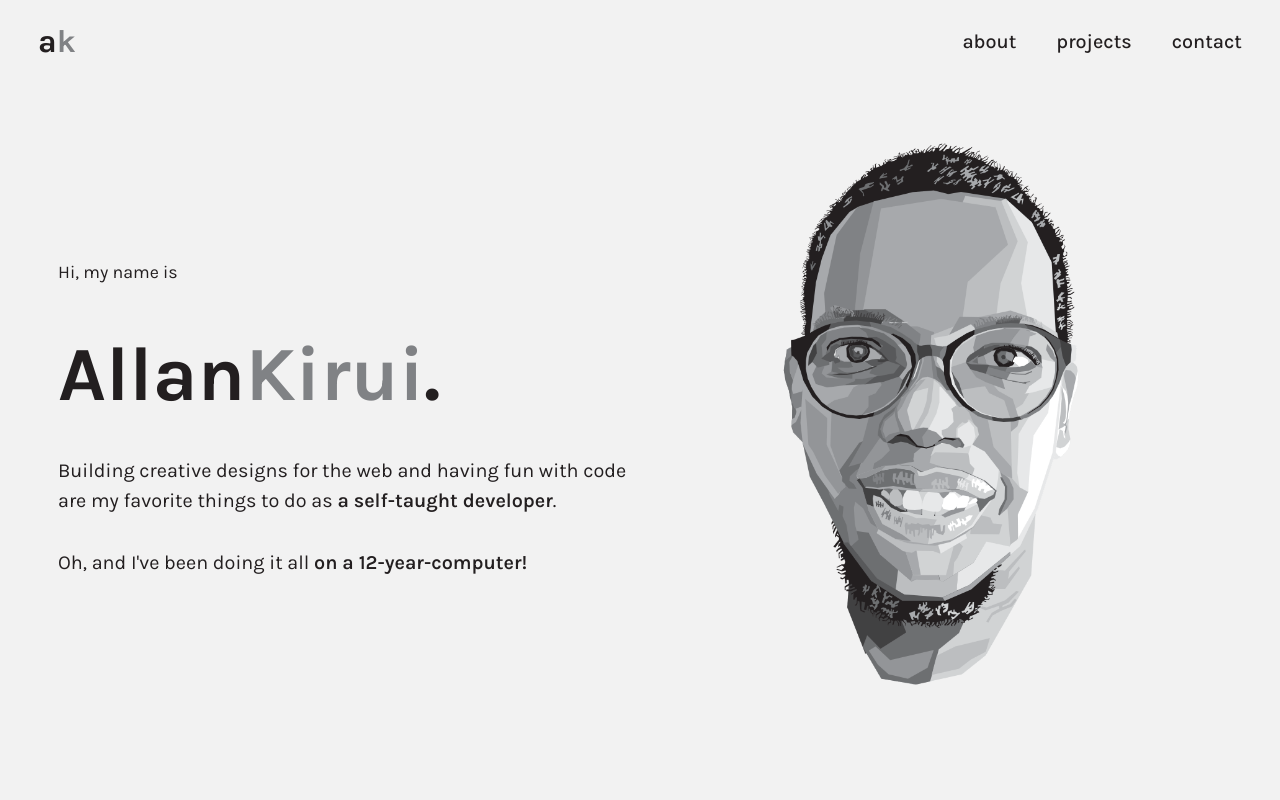
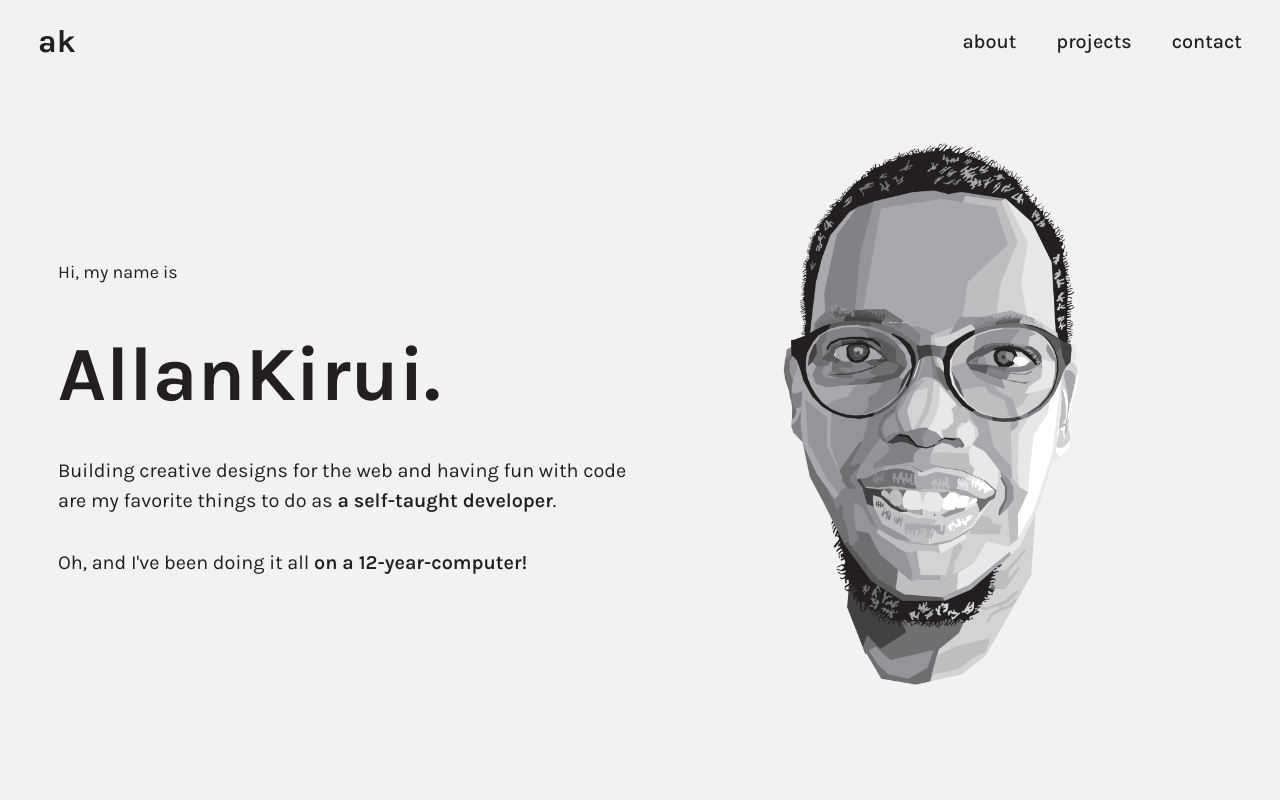
Before and after one commit to AllanKirui/AllanKirui.github.io, a Vue app: page / in a window 1280 px wide. Shown: the top 800 px of the page. Built offline with nearby package versions, Linux system fonts and the light colour scheme.

Commit message:
Rename global class

```diff
--- a/src/assets/styles/main.css
+++ b/src/assets/styles/main.css
@@ -165,7 +165,7 @@ a:hover {
   color: inherit;
 }
 
-.gray {
+.text-alt-color {
   color: var(--color-pearl-dark-grey)
 }
 
```
